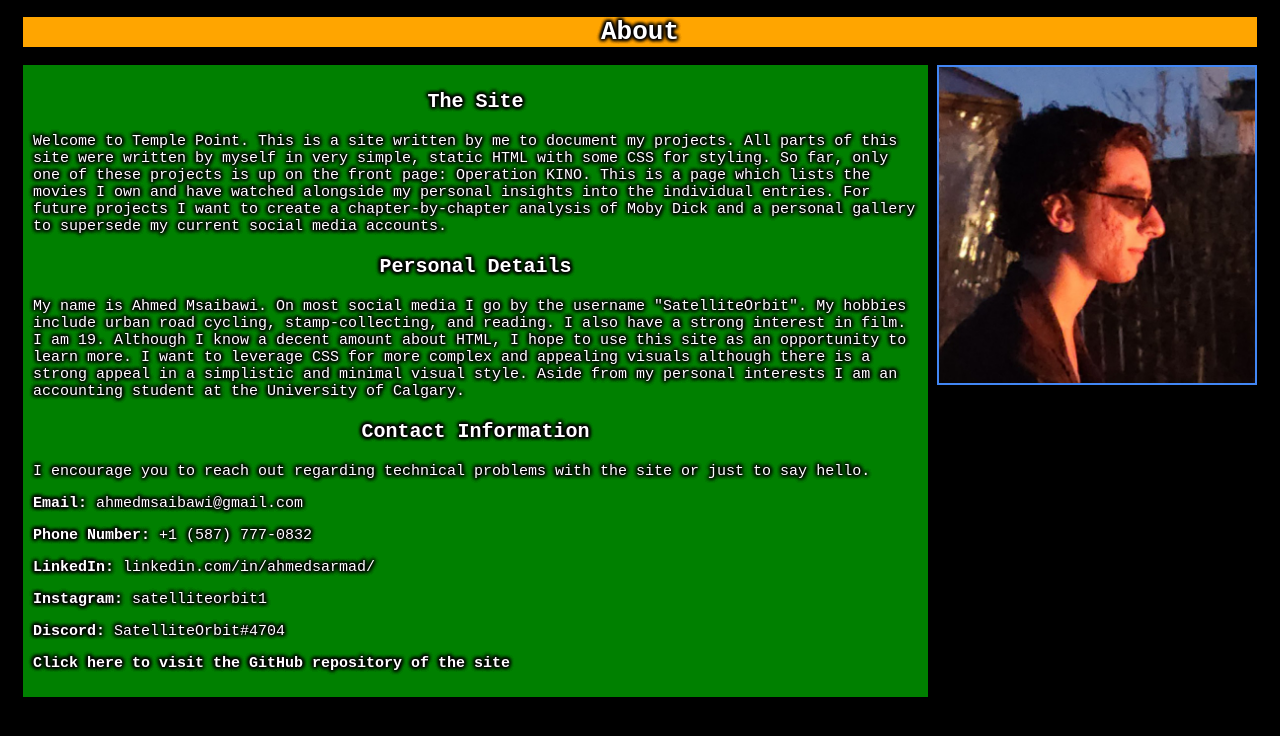
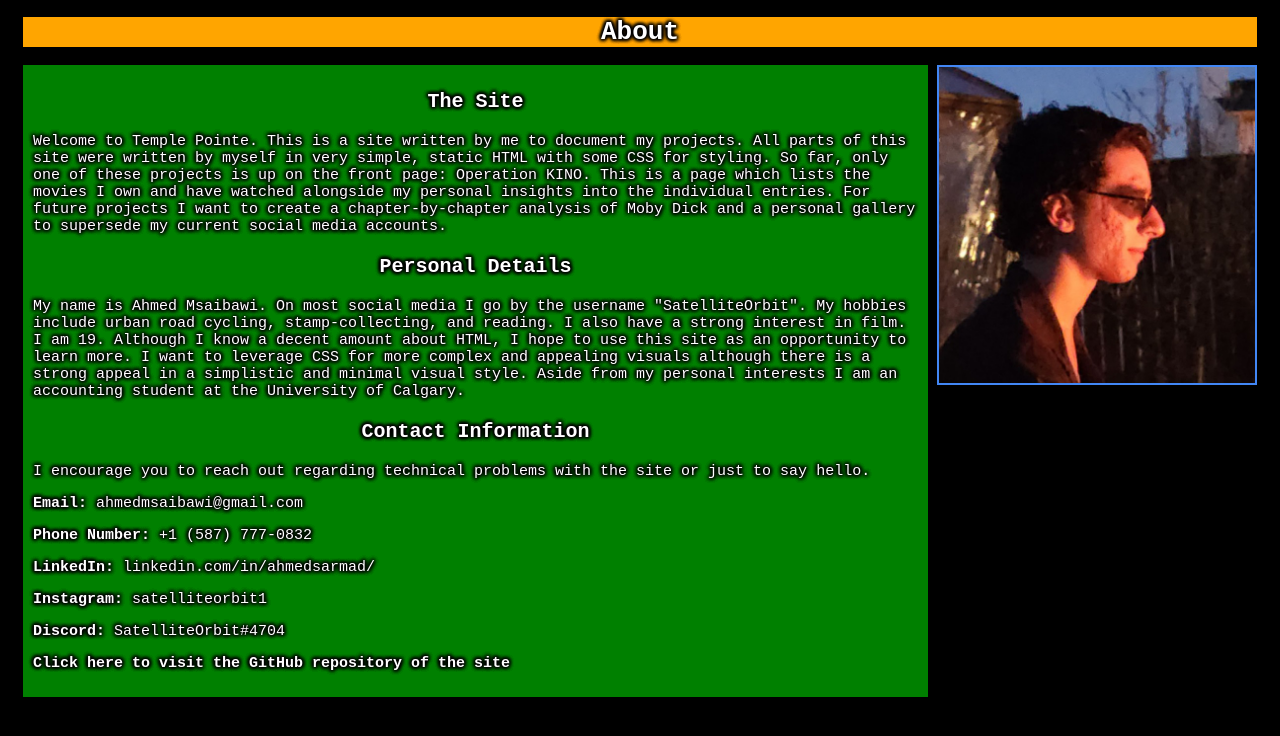
Before and after one commit to SatelliteOrbit/TempPoint, a plain HTML site: page about.html in a window 1280 px wide. Drawn offline with Linux system fonts and the light colour scheme.

Commit message:
Update about.html

```diff
--- a/about.html
+++ b/about.html
@@ -16,7 +16,7 @@
 
     <div class="textbox3">
     <h3 class="subhead1">The Site</h3>
-    <p>Welcome to Temple Point. This is a site written by me to document my projects. All parts of this site were written by myself in very simple, static HTML with some CSS for styling. So far, only one of these projects is up on the front page: Operation KINO. This is a page which lists the movies I own and have watched alongside my personal insights into the individual entries. For future projects I want to create a chapter-by-chapter analysis of Moby Dick and a personal gallery to supersede my current social media accounts.</p>
+    <p>Welcome to Temple Pointe. This is a site written by me to document my projects. All parts of this site were written by myself in very simple, static HTML with some CSS for styling. So far, only one of these projects is up on the front page: Operation KINO. This is a page which lists the movies I own and have watched alongside my personal insights into the individual entries. For future projects I want to create a chapter-by-chapter analysis of Moby Dick and a personal gallery to supersede my current social media accounts.</p>
 
     <h3 class="subhead1">Personal Details</h3>
     <p>My name is Ahmed Msaibawi. On most social media I go by the username "SatelliteOrbit". My hobbies include urban road cycling, stamp-collecting, and reading. I also have a strong interest in film. I am 19. Although I know a decent amount about HTML, I hope to use this site as an opportunity to learn more. I want to leverage CSS for more complex and appealing visuals although there is a strong appeal in a simplistic and minimal visual style. Aside from my personal interests I am an accounting student at the University of Calgary.</p>
```
